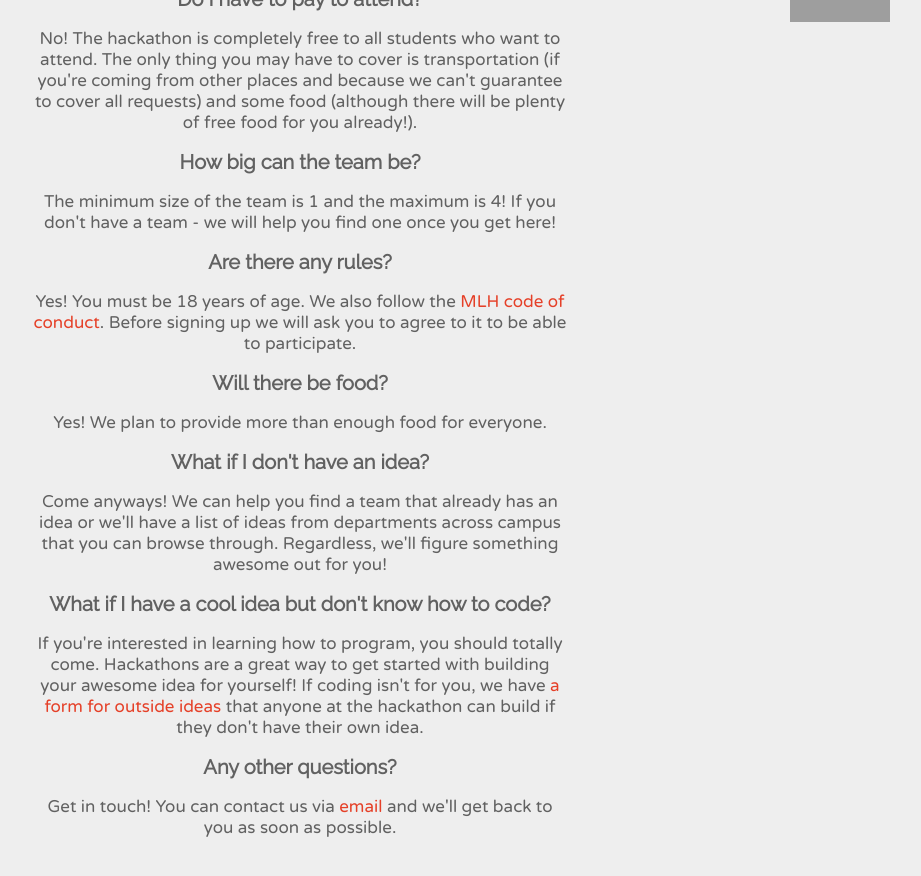
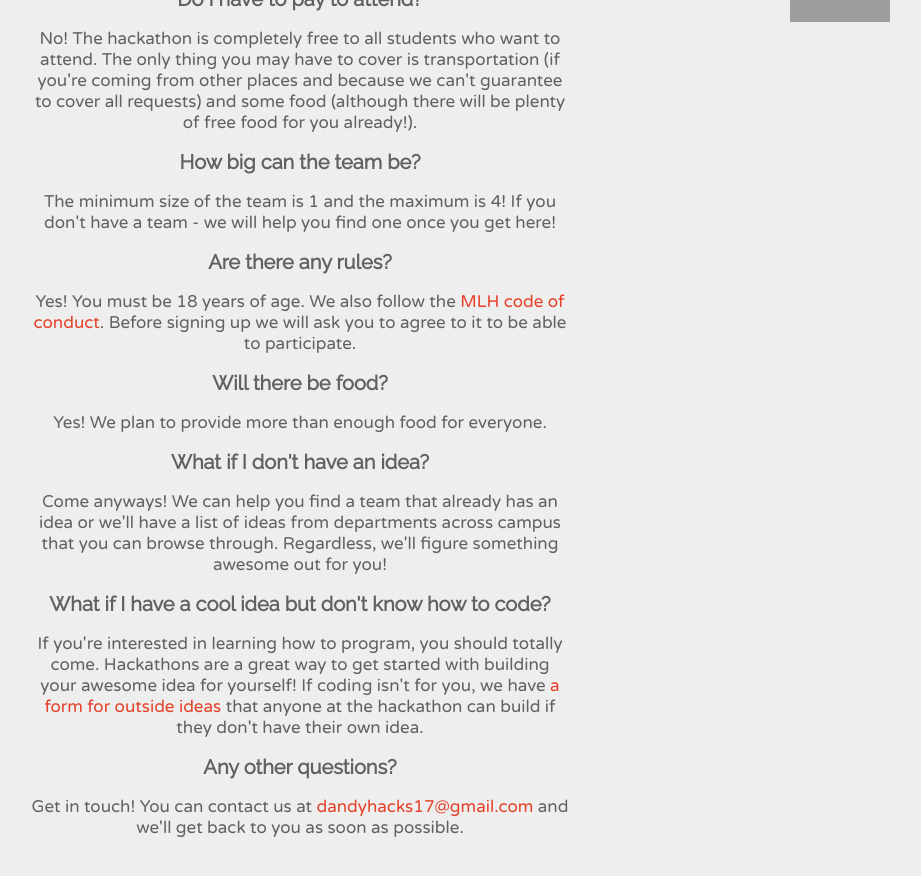
Before and after one commit to RocHack/rochack.org, a Jekyll site: the page dandyhacks/hackathon.html, which Jekyll copies as it is, in a window 1280 px wide and 900 px high, scrolled down 3020 px. Shown: the top 876 px of the window, without its empty margins (340-1261 px from the left). Built offline with Jekyll 4.4.1, drawn with Linux system fonts in a browser that asks for light colours; grey boxes are pictures that could not be loaded.

Commit message:
Changed email

```diff
--- a/dandyhacks/hackathon.html
+++ b/dandyhacks/hackathon.html
@@ -353,7 +353,7 @@
 
                         <div class="faq-question">
                             <h3>Any other questions?</h3>
-                            <p>Get in touch! You can contact us via <a href="mailto:dandyhacks@u.rochester.edu">email</a> and we'll get back to you as soon as possible.</p>
+                            <p>Get in touch! You can contact us at <a href="mailto:dandyhacks17@gmail.com">dandyhacks17@gmail.com</a> and we'll get back to you as soon as possible.</p>
                         </div>
                     </div>
                 </div>
```
Also changed, not shown: dandyhacks/images/bck1old.jpg (deleted), dandyhacks/images/bck2old.jpg (deleted).
